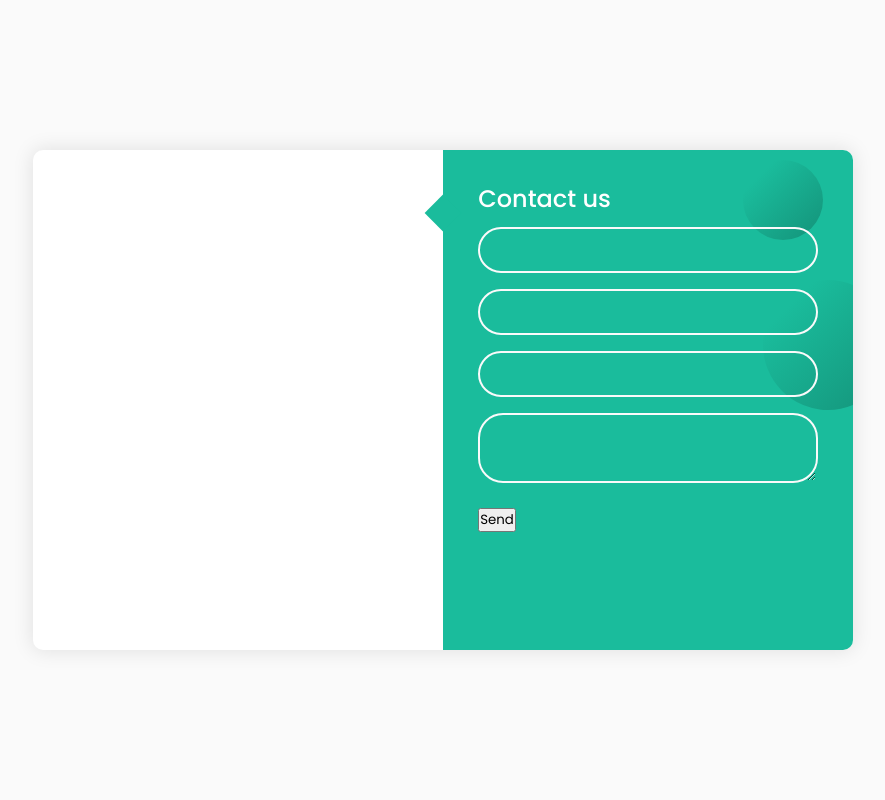
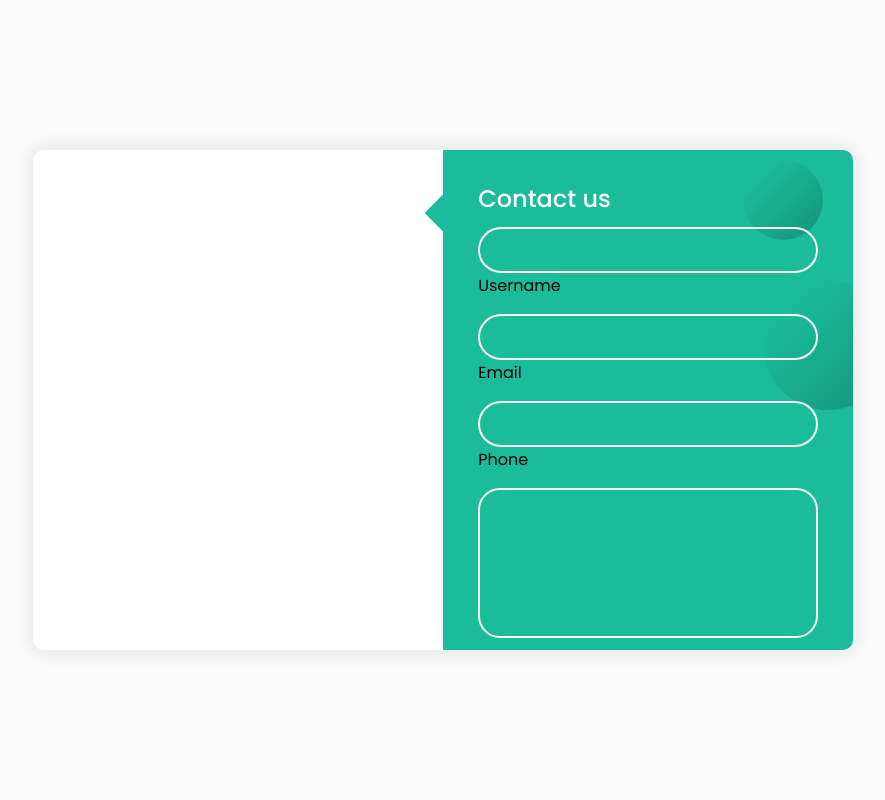
Before and after one commit to baylagas/ese-progra2-contact-form, a Flask app: page / in a window 1280 px wide. Shown: the whole page, without its empty margins (197-1082 px from the left). Run offline with Flask 2, Linux system fonts and the light colour scheme; some libraries are stand-ins or nearby versions.

Commit message:
add textarea input tag and remove label tag in css

```diff
--- a/static/style.css
+++ b/static/style.css
@@ -93,10 +93,6 @@ form{
     margin: 1rem 0;
 }
 
-label{
-    display:none;
-}
-
 .input{
     width: 100%;
     outline: none;
@@ -110,3 +106,11 @@ label{
     border-radius:25px;
     transition:0.3s;
 }
+
+textarea.input{
+    padding:0.8rem 1.2rem;
+    min-height: 150px;
+    border-radius: 22px;
+    resize:none;
+    overflow-y: auto;
+}
```
